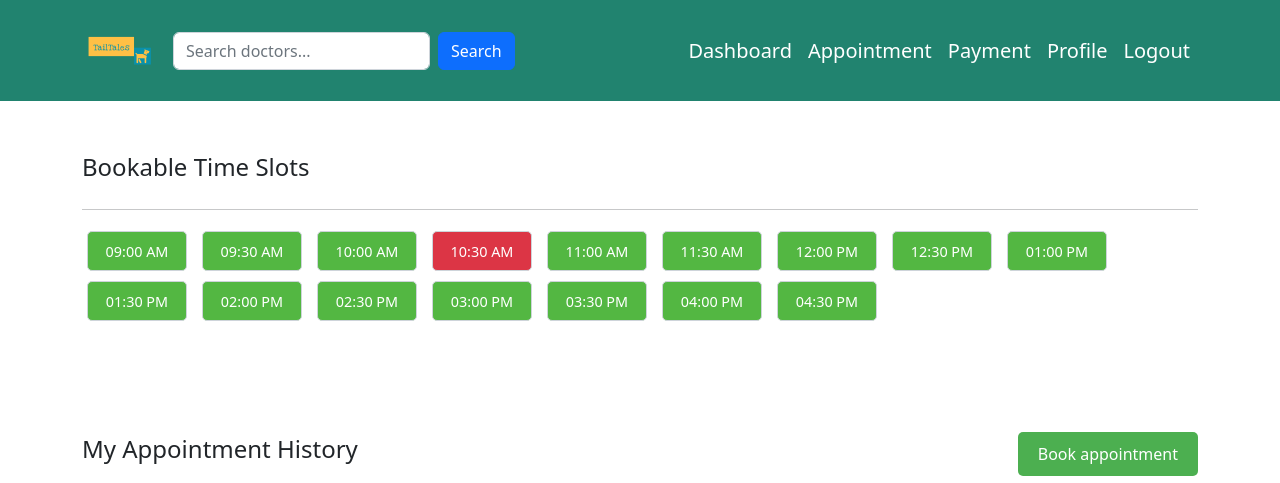
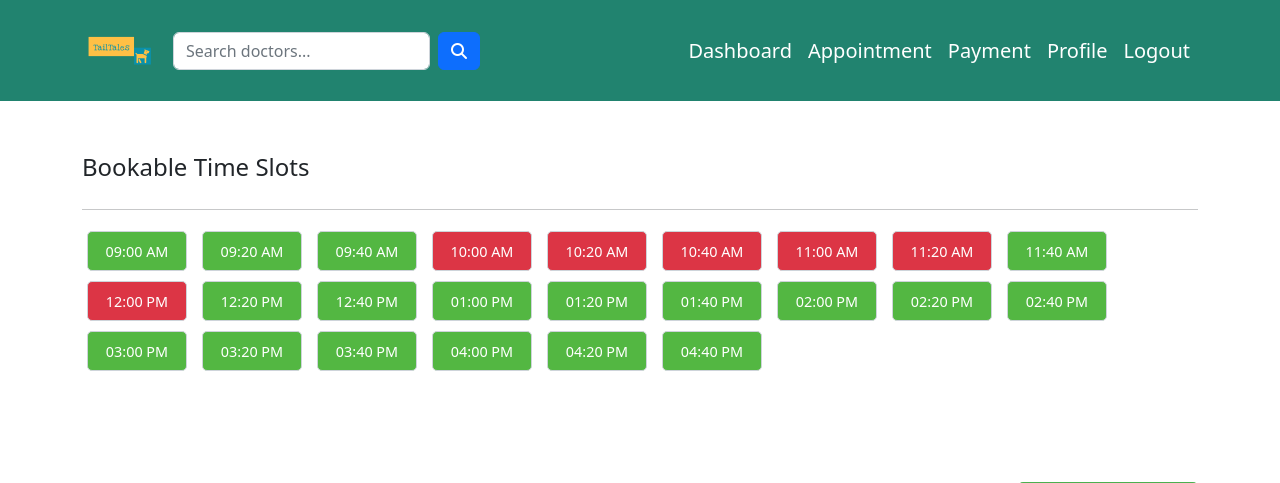
Before and after one commit to nimishapradhan/FYP, a Django app: page /user_app in a window 1280 px wide. Shown: the top 483 px of the page. Run offline with Django 4.2, Linux system fonts and the light colour scheme; data comes from the database, SQL or seed files in the repository; some libraries are stand-ins or nearby versions.

Commit message:
time slots updated

```diff
--- a/templates/user_app.html
+++ b/templates/user_app.html
@@ -136,7 +136,6 @@
     .booked {
         background-color: #dc3545;
         color: white;
-        cursor: not-allowed;
     }
 
     .time-slot-btn:hover {
@@ -201,15 +200,15 @@
 
     <script>
         // Simulating booked time slots (you would get this data from your server)
-        const bookedTimeSlots = ["9:00 AM", "10:30 AM", "1:30 PM", "3:00 PM"];
+        const bookedTimeSlots = ["9:00 AM", "9:20 AM", "9:40 AM", "10:00 AM", "10:20 AM", "10:40 AM", "11:00 AM", "11:20 AM", "10:40 AM", "12:00 PM"];
 
         document.addEventListener("DOMContentLoaded", function () {
-            // Generate time slots from 9 am to 5 pm in 30-minute intervals
+            // Generate time slots from 9 am to 5 pm in 20-minute intervals
             const timeSlots = [];
             let currentTime = new Date();
             currentTime.setHours(9, 0, 0, 0); // Set initial time to 9 am
 
-            for (let i = 0; i < 16; i++) {
+            for (let i = 0; i < 24; i++) {
                 const time = currentTime.toLocaleTimeString([], { hour: '2-digit', minute: '2-digit' });
                 const button = document.createElement("button");
                 button.className = "time-slot-btn";
@@ -225,11 +224,14 @@
                 }
 
                 document.querySelector('.time-slots').appendChild(button);
-                currentTime.setMinutes(currentTime.getMinutes() + 30);
+                currentTime.setMinutes(currentTime.getMinutes() + 20);
             }
         });
     </script>
 
+
+
+
 </div>
 
 {% endblock %}
--- a/templates/user_nav.html
+++ b/templates/user_nav.html
@@ -47,8 +47,7 @@
                 <input class="form-control me-2" type="search" placeholder="Search doctors..." aria-label="Search">
                 <button class="btn btn-primary" type="submit">
                     <!-- Bootstrap 5 search icon -->
-                    <span class="bi bi-search" aria-hidden="true"></span>
-                    Search
+                    <i class="fa-solid fa-magnifying-glass"></i>
                 </button>
             </form>
 
```
